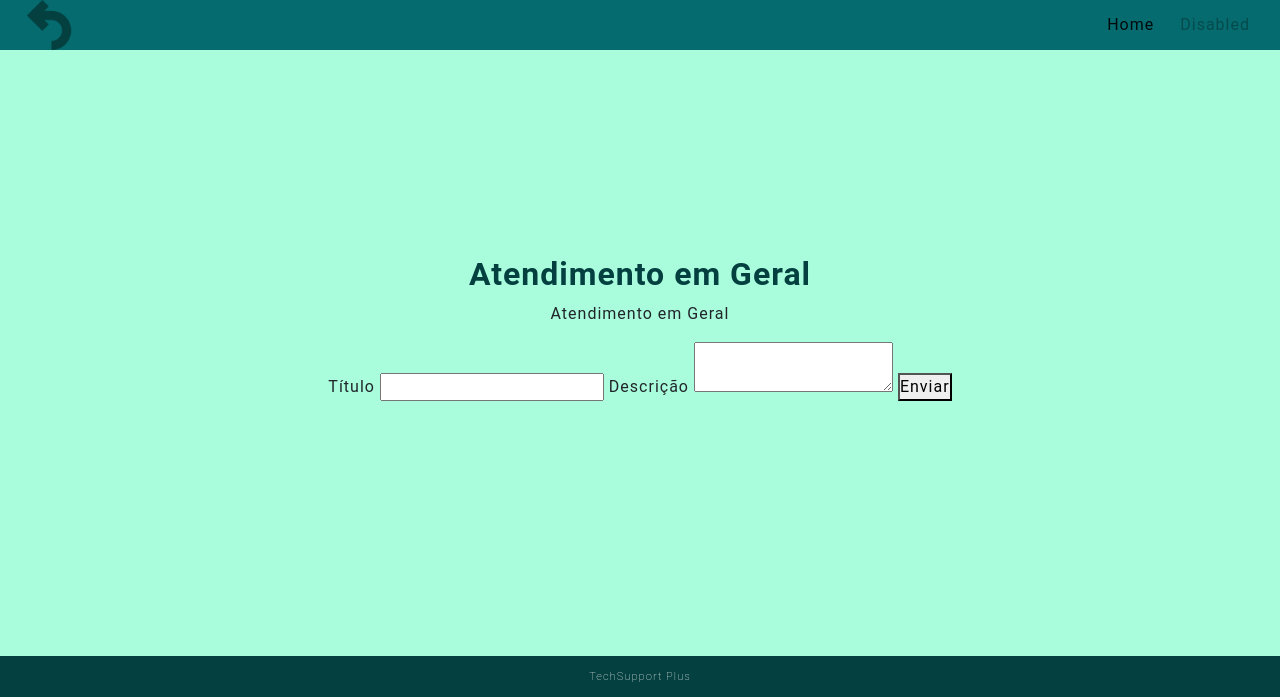
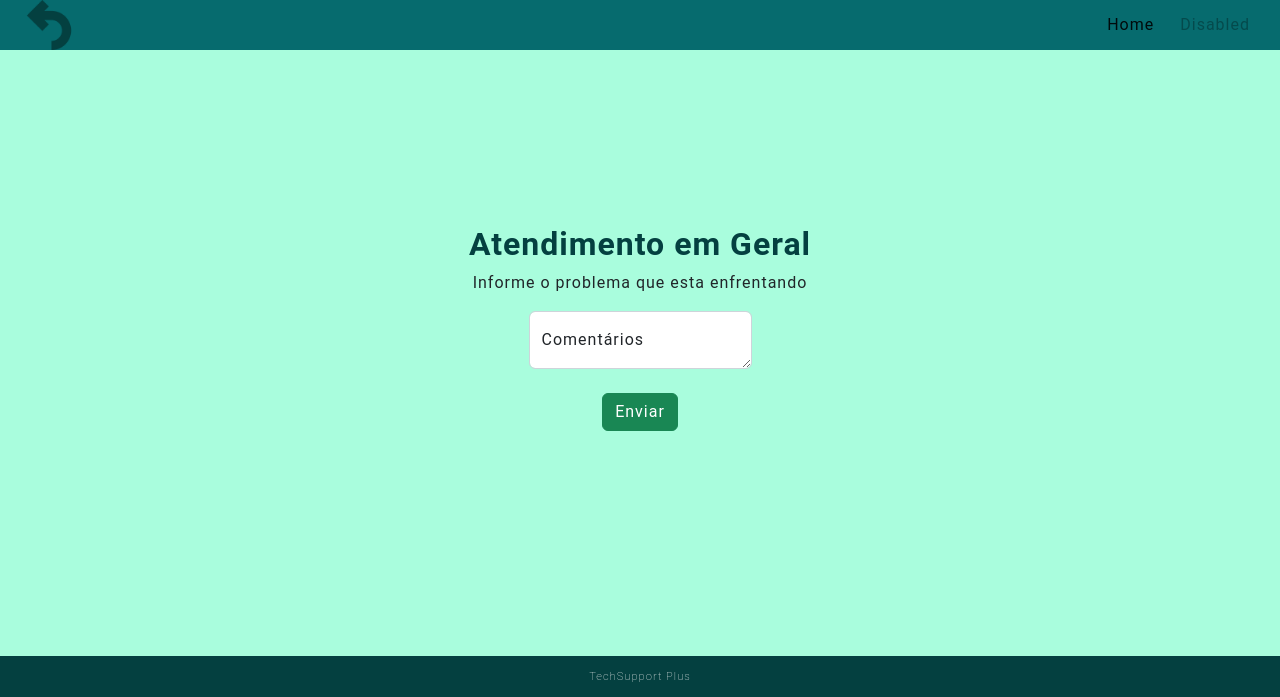
Before and after one commit to Djonatan01/helpDesk, a Flask app: page /servico/general_support in a window 1280 px wide. Shown: the top 697 px of the page. Run offline with Flask 3, Linux system fonts and the light colour scheme.

Commit message:
Update servico.html

```diff
--- a/Templates/servico.html
+++ b/Templates/servico.html
@@ -112,13 +112,14 @@
     {%endif%}
 
     {% if tipo == 'general_support' %}
-    <p>Atendimento em Geral</p>
+    <p>Informe o problema que esta enfrentando</p>
     <form method="POST">
-        <label for="title">Título</label>
-        <input type="text" id="title" name="title" required>
-        <label for="description">Descrição</label>
-        <textarea id="description" name="description" required></textarea>
-        <button type="submit">Enviar</button>
+        <div class="form-floating">
+            <textarea class="form-control" placeholder="Leave a comment here" name="description"></textarea>
+            <label for="floatingTextarea">Comentários</label>
+        </div><br>
+
+        <button class="btn btn-success" type="submit">Enviar</button>
     </form>
     {%endif%}
 
```
